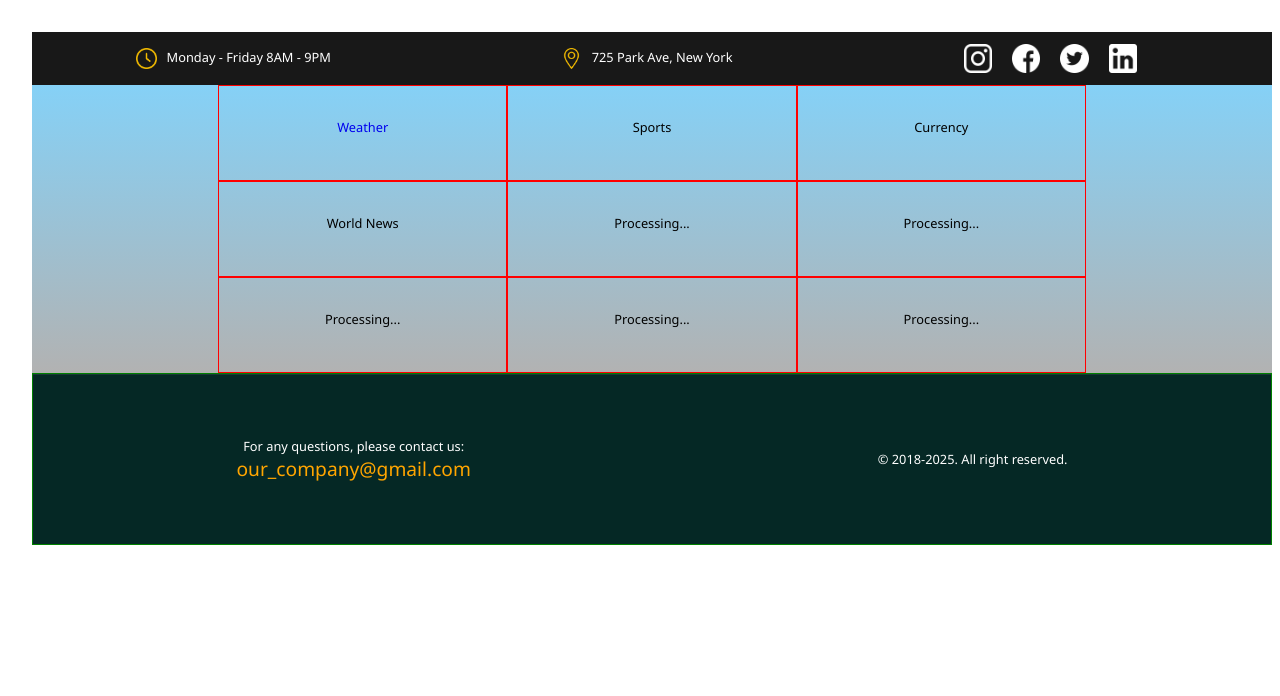
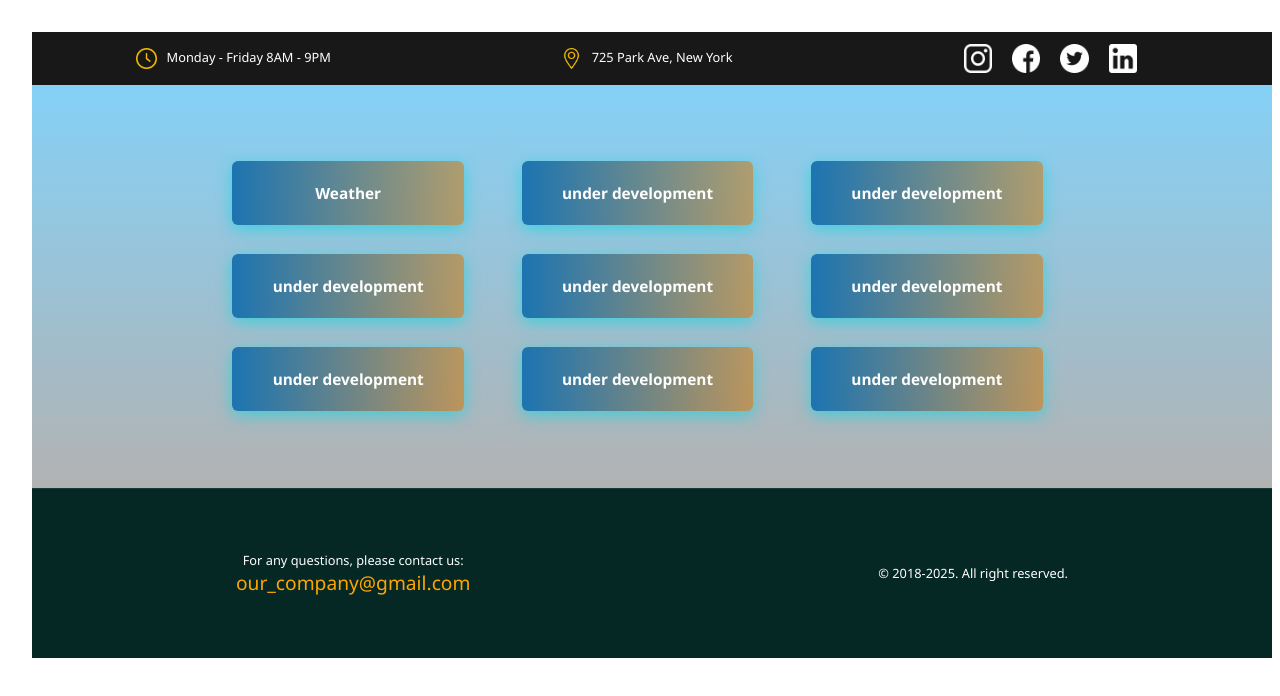
Before and after one commit to ViktorDJAN/graduationGb, a React (Vite) app: page /services in a window 1280 px wide. Shown: the top 696 px of the page. Built offline with nearby package versions, Linux system fonts and the light colour scheme.

Commit message:
some_css_correections

```diff
--- a/src/components/PageSection2.jsx
+++ b/src/components/PageSection2.jsx
@@ -1,21 +1,22 @@
 import "../styles/PageSection2.css";
 
-const PageSection2 =  () => {
-
+const PageSection2 = () => {
 
 
     return (
+
         <div className={"page_section_container_type2"}>
+
             <div className="services_grid">
-                <div className="cell cell_1"><a href="/weather">Weather</a></div>
-                <div className="cell cell_2">Sports</div>
-                <div className="cell cell_3">Currency</div>
-                <div className="cell cell_4">World News</div>
-                <div className="cell cell_5">Processing...</div>
-                <div className="cell cell_6">Processing...</div>
-                <div className="cell cell_7">Processing...</div>
-                <div className="cell cell_8">Processing...</div>
-                <div className="cell cell_9">Processing...</div>
+                <div className="color-1 cell  cell_1"><a className={"service_link"} href="/weather">Weather</a></div>
+                <div className="color-1 cell  cell_2"><a className={"service_link"} href="#">under development</a></div>
+                <div className="color-1 cell  cell_3"><a className={"service_link"} href="#">under development</a></div>
+                <div className="color-1 cell  cell_4"><a className={"service_link"} href="#">under development</a></div>
+                <div className="color-1 cell  cell_5"><a className={"service_link"} href="#">under development</a></div>
+                <div className="color-1 cell  cell_6"><a className={"service_link"} href="#">under development</a></div>
+                <div className="color-1 cell  cell_7"><a className={"service_link"} href="#">under development</a></div>
+                <div className="color-1 cell  cell_8"><a className={"service_link"} href="#">under development</a></div>
+                <div className="color-1 cell  cell_9"><a className={"service_link"} href="#">under development</a></div>
             </div>
         </div>
     )
--- a/src/components/Registration.jsx
+++ b/src/components/Registration.jsx
@@ -43,7 +43,6 @@ const Registration = () => {
             </div>
             <div className={"home_link_div"}>
                 <a className={"home_link line"} href="/home">home</a>
-
             </div>
         </div>
     )
--- a/src/components/WeatherService.jsx
+++ b/src/components/WeatherService.jsx
@@ -62,6 +62,9 @@ const WeatherService = () => {
                 <h2 className="city_info_field_h2" id={"pressure_h2"}>Pressure: </h2>
             </div>
             <button className={"send_button"} onClick={showData}>ok</button>
+            <div className={"home_link_div_type2"}>
+                <a className={"home_link line"} href="/home">home</a>
+            </div>
         </div>
     )
 }
--- a/src/styles/ContactUs.css
+++ b/src/styles/ContactUs.css
@@ -1,5 +1,7 @@
 .contact_us_container {
     min-width: 1240px;
+    padding-top: 1%;
+    padding-bottom: 1%;
 }
 
 .left_part {
--- a/src/styles/Footer.css
+++ b/src/styles/Footer.css
@@ -1,6 +1,5 @@
 .footer_container {
     min-width: 1240px;
-    border:1px solid green;
     background: #052825;
 }
 .footer_text{
--- a/src/styles/Header.css
+++ b/src/styles/Header.css
@@ -71,7 +71,7 @@
     justify-content: center;
     align-items: center;
     width: 12vw;
-    padding-left: 30px;
+    padding-left: 1.5%;
 }
 
 .phone_number {
--- a/src/styles/PageSection.css
+++ b/src/styles/PageSection.css
@@ -13,12 +13,14 @@
 }
 
 .pg_section_cell {
+    padding-top: 5%;
+    padding-bottom: 5%;
     display: flex;
     justify-content: space-around;
 }
 
 .pg_section_h2 {
-    font-size: 4vw;
+    font-size: 3vw;
     color: white;
 }
 
@@ -46,7 +48,7 @@
 
 
 .pg1_title {
-    font-size: 6vw;
+    font-size: 4vw;
     display: inline-block;
     white-space: nowrap;
     color: var(--colorOrange);
--- a/src/styles/PageSection2.css
+++ b/src/styles/PageSection2.css
@@ -1,7 +1,7 @@
 
 .page_section_container_type2 {
+
     min-width: 1240px;
-
     background-image: linear-gradient(rgb(12 163 238 / 50%), rgb(0 0 0 / 30%));
     -webkit-background-size: cover;
     -moz-background-size: cover;
@@ -9,18 +9,69 @@
     background-size: cover;
     height: 100%;
 }
-.services_grid{
+
+.services_grid {
+    padding-top: 5%;
+    padding-bottom: 5%;
+
     display: grid;
     grid-template-columns: 1fr 1fr 1fr;
     padding-left: 15%;
-    padding-right:  15%;
+    padding-right: 15%;
 }
-.cell{
-    padding-top: 4vh;
+
+.cell {
+    width: 80%;
+    font-size: 1.2vw;
+    font-weight: 600;
+    color: #fff;
+    cursor: pointer;
+    margin: 5%;
+    height: 5vw;
+    align-content: center;
+    border: none;
+    background-size: 300% 100%;
+
+    border-radius: 6px;
+    -o-transition: all .4s ease-in-out;
+    -webkit-transition: all .4s ease-in-out;
+    transition: all .4s ease-in-out;
+}
+
+.btn-hover {
+    width: 200px;
+    font-size: 1vw;
+    font-weight: 600;
+    color: #fff;
+    cursor: pointer;
+    margin: 5%;
+    height: 55px;
     text-align: center;
-    border: 1px solid red;
-    color: #000000;
-    font-size: 1vw;
-    height: 12vh;
+    border: none;
+    background-size: 300% 100%;
+    border-radius: 6px;
+    -o-transition: all .4s ease-in-out;
+    -webkit-transition: all .4s ease-in-out;
+    transition: all .4s ease-in-out;
+}
 
+.cell:hover {
+    background-position: 100% 0;
+    moz-transition: all .4s ease-in-out;
+    -o-transition: all .4s ease-in-out;
+    -webkit-transition: all .4s ease-in-out;
+    transition: all .4s ease-in-out;
 }
+
+.cell:focus {
+    outline: none;
+}
+
+.service_link {
+    color: white;
+}
+
+.cell.color-1 {
+    background-image: linear-gradient(to right, #1c74b1, rgba(205, 116, 0, 0.52), #A3A1FF, #F24645);
+    box-shadow: 0 4px 15px 0 rgba(32, 211, 221, 0.75);
+}
--- a/src/styles/WeatherService.css
+++ b/src/styles/WeatherService.css
@@ -1,6 +1,6 @@
 .weather_section_container{
-    padding-top: 7%;
-    padding-bottom: 5%;
+    padding-top: 2%;
+    padding-bottom: 0.5%;
     min-width: 1240px;
     background-image: linear-gradient(rgb(12 163 238 / 50%), rgb(0 0 0 / 10%)), url(src/assets/awesome-sky-with-sun-shining.jpg);
     -webkit-background-size: cover;
@@ -31,7 +31,7 @@
 .p_text_row {
     font-size: 1vw;
     padding-bottom: 1%;
-
+    font-weight: 500;
 
 }
 .city_data_block{
@@ -43,6 +43,9 @@
 .city_info_field_h2{
     font-size: 1.5vw;
     text-shadow: 0 0 20px #ffffff;
-    color: #00354e;;
+    color: #224347;
 
 }
+.home_link_div_type2{
+    margin-top: 1%;
+}
```
